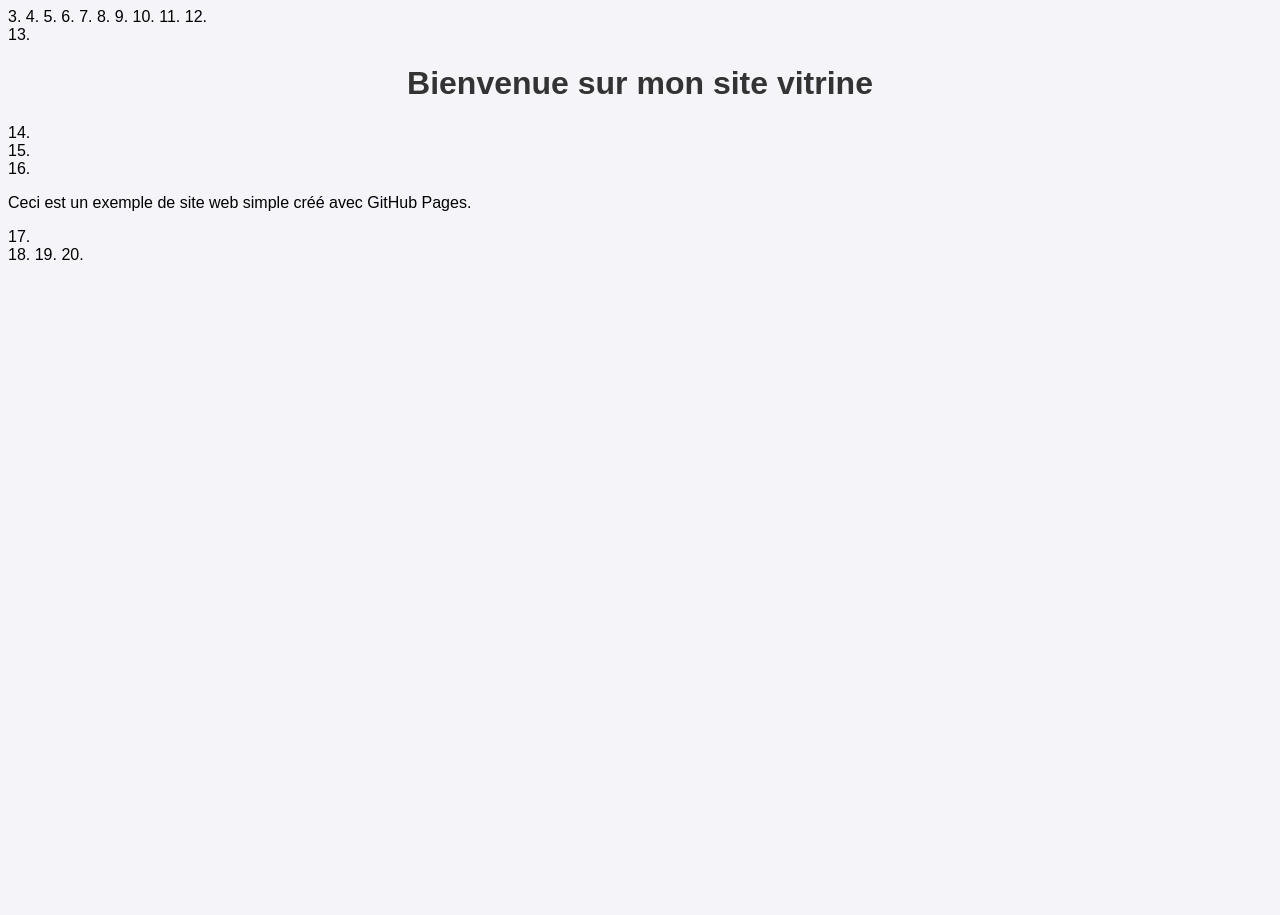
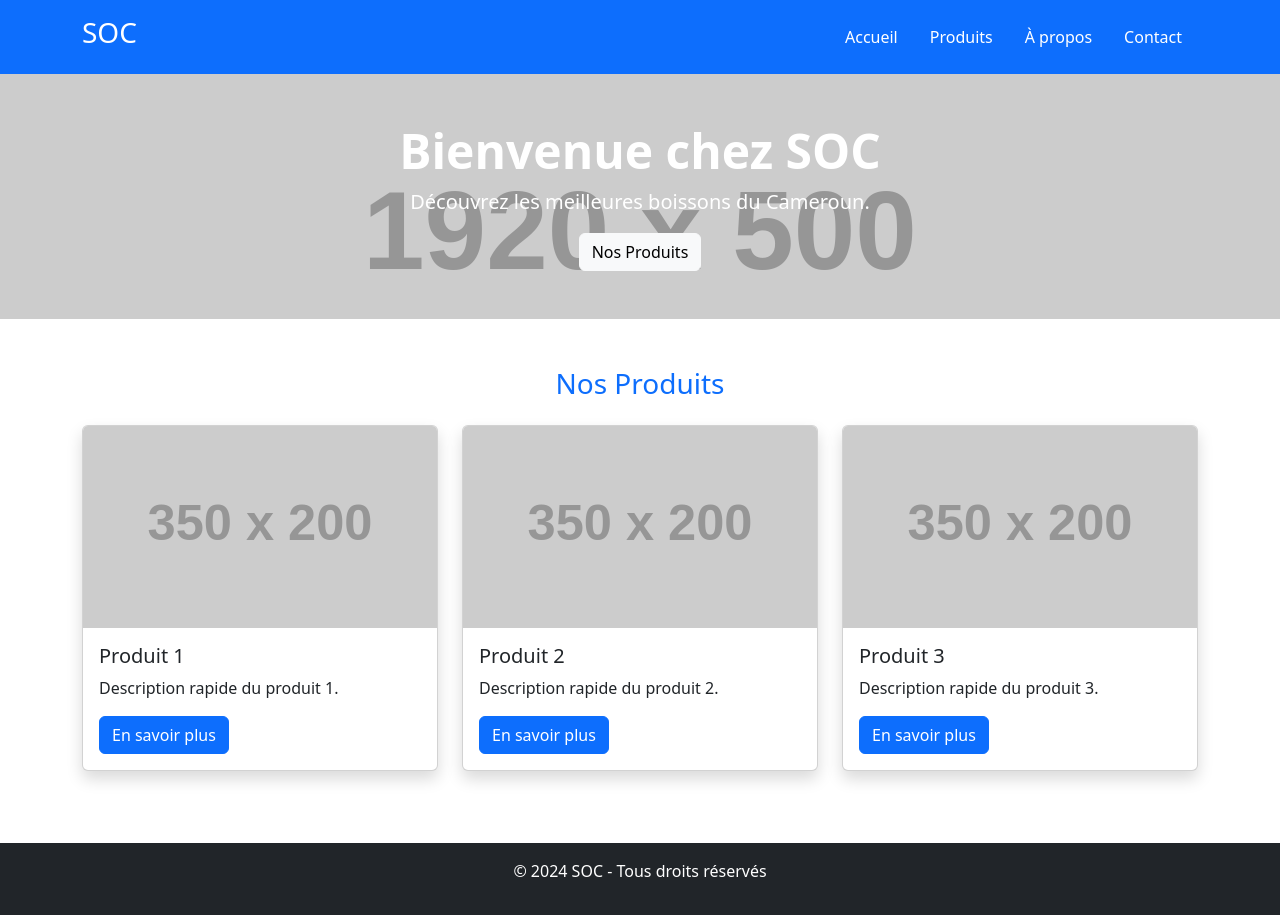
Before and after one commit to BLackf535/testeSoc, a plain HTML site: page index.html in a window 1280 px wide. Before the commit the page ends 800 px from the top, so only its background shows below. Drawn offline with nearby package versions, Linux system fonts and the light colour scheme; placeholder pictures from the web are drawn by us.

Commit message:
mise a jour 1

```diff
--- a/index.html
+++ b/index.html
@@ -1,18 +1,84 @@
-3.	<!DOCTYPE html>
-4.	<html lang="fr">
-5.	<head>
-6.	    <meta charset="UTF-8">
-7.	    <meta name="viewport" content="width=device-width, initial-scale=1.0">
-8.	    <title>Mon Site Vitrine</title>
-9.	    <link rel="stylesheet" href="style.css">
-10.	</head>
-11.	<body>
-12.	    <header>
-13.	        <h1>Bienvenue sur mon site vitrine</h1>
-14.	    </header>
-15.	    <section>
-16.	        <p>Ceci est un exemple de site web simple créé avec GitHub Pages.</p>
-17.	    </section>
-18.	    <script src="script.js"></script>
-19.	</body>
-20.	</html>
+<!DOCTYPE html>
+<html lang="fr">
+<head>
+    <meta charset="UTF-8">
+    <meta name="viewport" content="width=device-width, initial-scale=1.0">
+    <title>SOC - Boissons du Cameroun</title>
+    <link href="https://cdn.jsdelivr.net/npm/bootstrap@5.3.0/dist/css/bootstrap.min.css" rel="stylesheet">
+    <link rel="stylesheet" href="styles.css">
+</head>
+<body>
+    <!-- Entête -->
+    <header class="bg-primary text-white py-3">
+        <div class="container d-flex justify-content-between align-items-center">
+            <h1 class="h3">SOC</h1>
+            <nav>
+                <ul class="nav">
+                    <li class="nav-item"><a href="#" class="nav-link text-white">Accueil</a></li>
+                    <li class="nav-item"><a href="#" class="nav-link text-white">Produits</a></li>
+                    <li class="nav-item"><a href="#" class="nav-link text-white">À propos</a></li>
+                    <li class="nav-item"><a href="#" class="nav-link text-white">Contact</a></li>
+                </ul>
+            </nav>
+        </div>
+    </header>
+
+    <!-- Bannière -->
+    <section class="banner text-white text-center py-5" style="background-image: url('https://via.placeholder.com/1920x500'); background-size: cover;">
+        <div class="container">
+            <h2 class="display-5 fw-bold">Bienvenue chez SOC</h2>
+            <p class="lead">Découvrez les meilleures boissons du Cameroun.</p>
+            <a href="#produits" class="btn btn-light">Nos Produits</a>
+        </div>
+    </section>
+
+    <!-- Contenu principal -->
+    <main class="py-5">
+        <div class="container">
+            <h3 class="text-primary text-center mb-4">Nos Produits</h3>
+            <div class="row">
+                <div class="col-md-4 mb-4">
+                    <div class="card shadow">
+                        <img src="https://via.placeholder.com/350x200" class="card-img-top" alt="Produit 1">
+                        <div class="card-body">
+                            <h5 class="card-title">Produit 1</h5>
+                            <p class="card-text">Description rapide du produit 1.</p>
+                            <a href="#" class="btn btn-primary">En savoir plus</a>
+                        </div>
+                    </div>
+                </div>
+                <div class="col-md-4 mb-4">
+                    <div class="card shadow">
+                        <img src="https://via.placeholder.com/350x200" class="card-img-top" alt="Produit 2">
+                        <div class="card-body">
+                            <h5 class="card-title">Produit 2</h5>
+                            <p class="card-text">Description rapide du produit 2.</p>
+                            <a href="#" class="btn btn-primary">En savoir plus</a>
+                        </div>
+                    </div>
+                </div>
+                <div class="col-md-4 mb-4">
+                    <div class="card shadow">
+                        <img src="https://via.placeholder.com/350x200" class="card-img-top" alt="Produit 3">
+                        <div class="card-body">
+                            <h5 class="card-title">Produit 3</h5>
+                            <p class="card-text">Description rapide du produit 3.</p>
+                            <a href="#" class="btn btn-primary">En savoir plus</a>
+                        </div>
+                    </div>
+                </div>
+            </div>
+        </div>
+    </main>
+
+    <!-- Pied de page -->
+    <footer class="bg-dark text-white py-3">
+        <div class="container text-center">
+            <p>&copy; 2024 SOC - Tous droits réservés</p>
+        </div>
+    </footer>
+
+    <script src="https://cdn.jsdelivr.net/npm/bootstrap@5.3.0/dist/js/bootstrap.bundle.min.js"></script>
+    <script src="scripts.js"></script>
+</body>
+</html>
--- a/script.js
+++ b/script.js
@@ -1,2 +1,3 @@
-
-console.log("Le site est prêt !");
+document.addEventListener('DOMContentLoaded', () => {
+            console.log("Site SOC chargé avec succès !");
+        });
--- a/style.css
+++ b/style.css
@@ -1,9 +1,16 @@
-	body {
-	            font-family: Arial, sans-serif;
-	            background-color: #f4f4f9;
-	}
+body {
+            font-family: 'Arial', sans-serif;
+        }
 
-	h1 {
-	            color: #333;
-	            text-align: center;
-	}
+        .banner {
+            background: rgba(0, 0, 0, 0.5);
+        }
+
+        .card-title {
+            color: #007bff;
+        }
+
+        footer p {
+            margin: 0;
+            font-size: 0.9rem;
+        }
```
